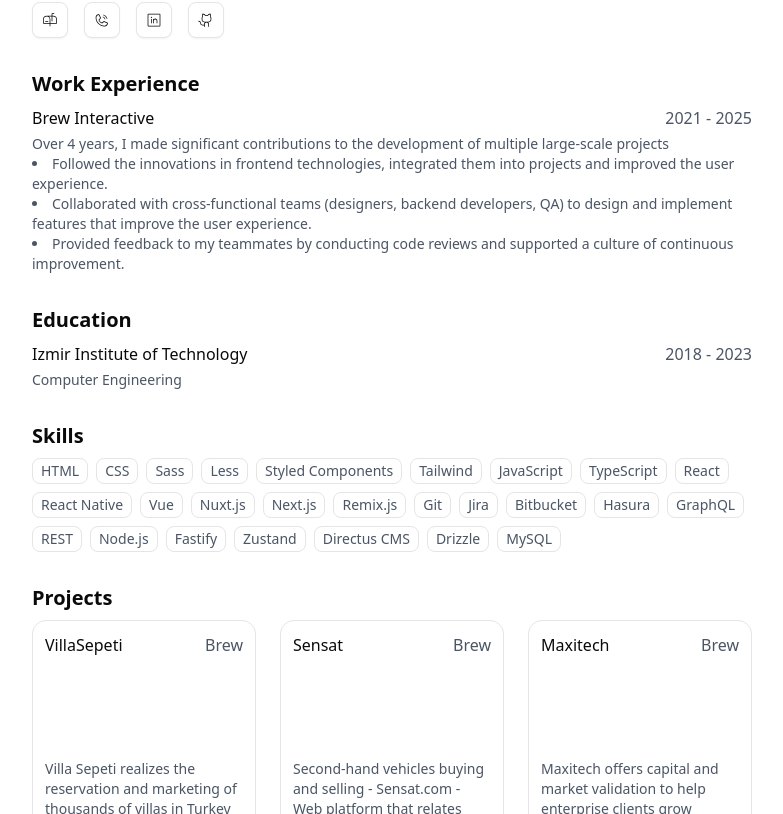
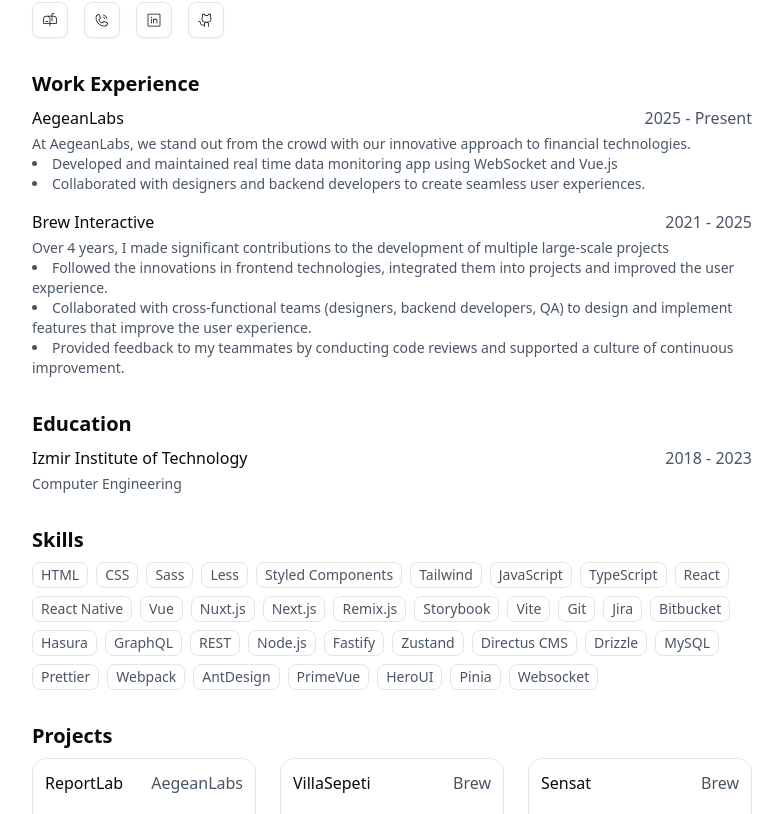
Before and after one commit to omerbugraoz/cv, a Next.js app: page / in a window 1280 px wide. Shown: the part 206-1020 px from the top of the page, without its empty margins (248-1031 px from the left). Built offline with nearby package versions, Linux system fonts and the light colour scheme.

Commit message:
chore: add new skills and job update

```diff
--- a/data/me.ts
+++ b/data/me.ts
@@ -35,6 +35,22 @@
     "Experienced Frontend Developer with expertise in Vue, React, Next.js and Nuxt.js. Skilled in building dynamic, interactive web applications with a focus on modularity, maintainability, and user experience.",
   workExperience: [
     {
+      key: 'aegean',
+      position: 'Frontend Developer',
+      company: 'AegeanLabs',
+      period: {
+        start: "2025",
+        end: ""
+      },
+      website: "https://www.aegeanlabs.com/",
+      description:
+        "At AegeanLabs, we stand out from the crowd with our innovative approach to financial technologies.",
+      responsibilities: [
+        "Developed and maintained real time data monitoring app using WebSocket and Vue.js",
+        "Collaborated with designers and backend developers to create seamless user experiences.",
+      ],
+    },
+    {
       key: "brew",
       position: "Frontend Developer",
       company: "Brew Interactive",
@@ -53,6 +69,16 @@
     },
   ],
   workProjectExperience: [
+    {
+      position: "Frontend Developer",
+      project: "ReportLab",
+      company: "AegeanLabs",
+      description: "ReportLab is a powerful tool for monitoring real-time data streams.",
+      responsibilities: [
+        "Developed and maintained real-time data monitoring app using WebSocket and Vue.js",
+      ],
+      technologies: ["Vue.js", "WebSocket", "Vite", "Pinia"],
+    },
     {
       position: "Frontend Developer",
       project: "VillaSepeti",
@@ -190,6 +216,8 @@
     "Nuxt.js",
     "Next.js",
     "Remix.js",
+    "Storybook",
+    "Vite",
     "Git",
     "Jira",
     "Bitbucket",
@@ -202,6 +230,13 @@
     "Directus CMS",
     "Drizzle",
     "MySQL",
+    "Prettier",
+    "Webpack",
+    "AntDesign",
+    "PrimeVue",
+    "HeroUI",
+    "Pinia",
+    "Websocket"
   ],
   languages: [
     {
```
